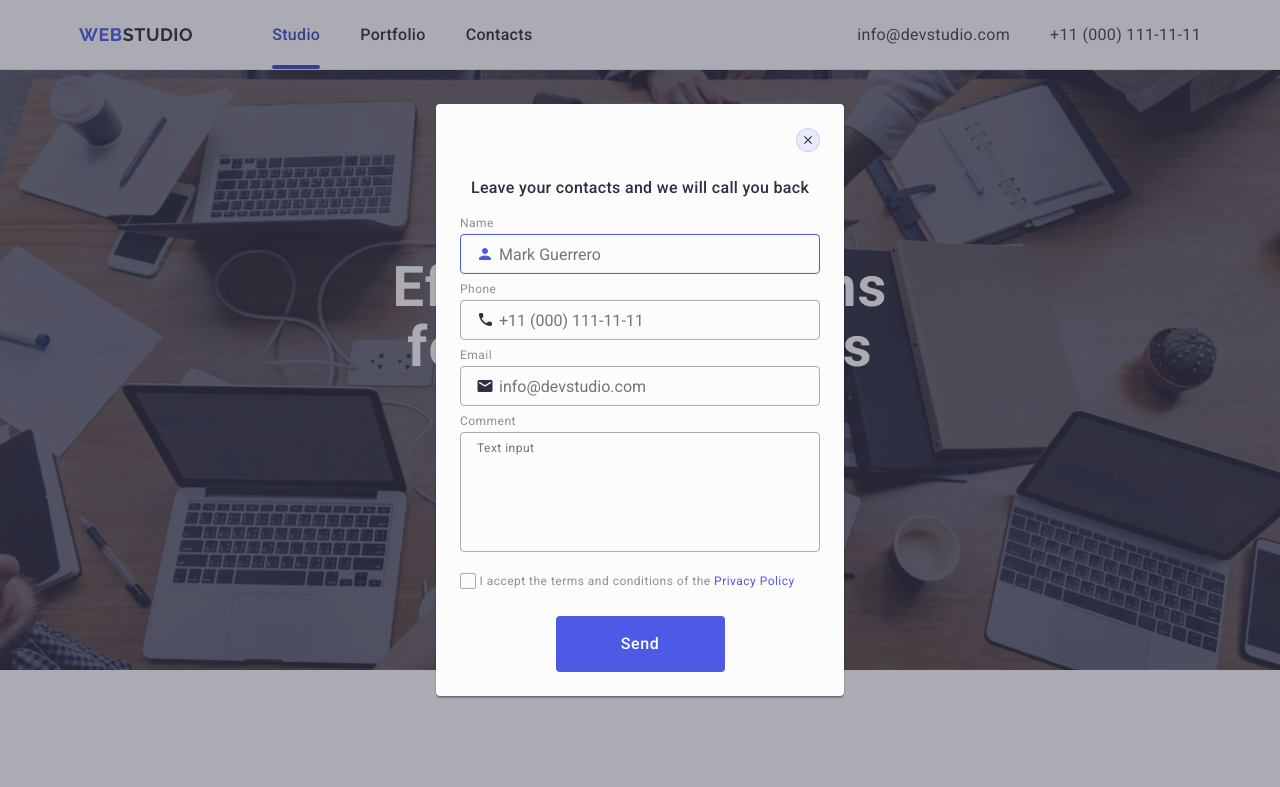
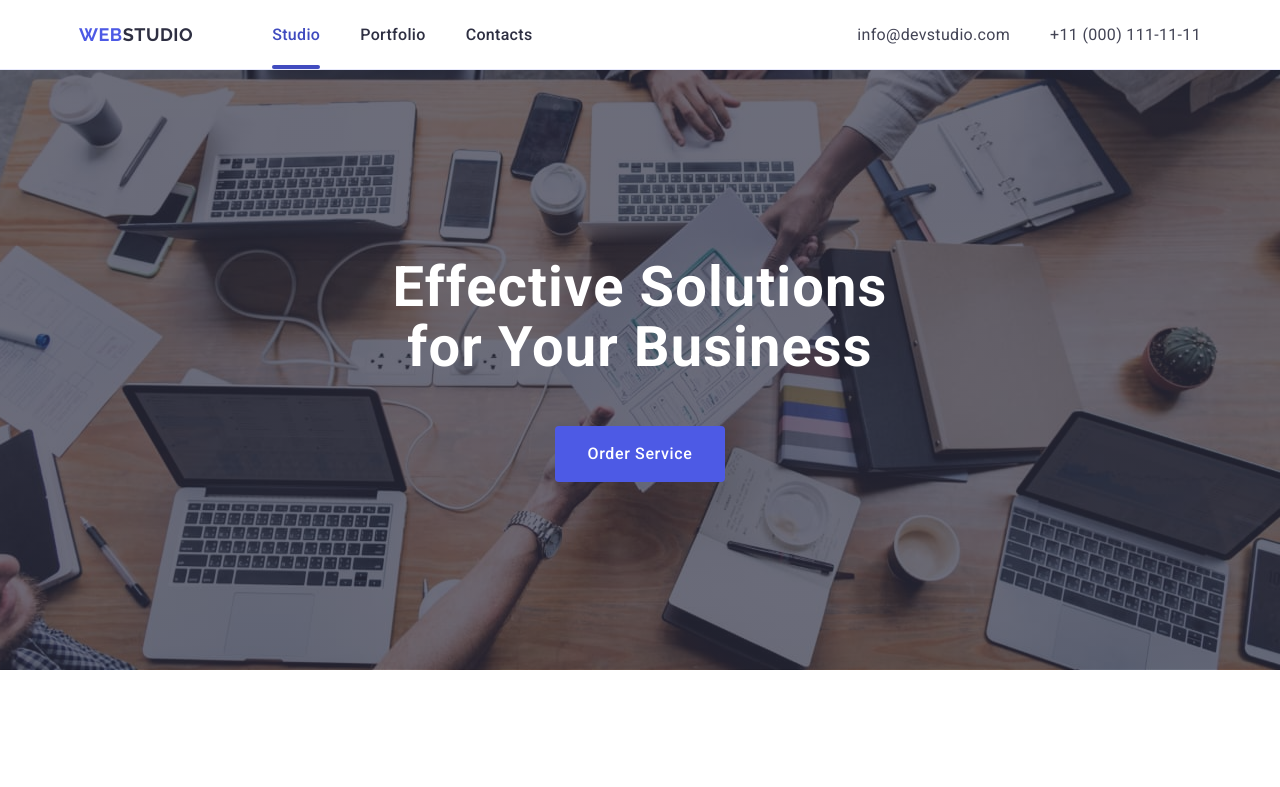
Before and after one commit to YevheniiaMushyk/goit-markup-hw-05, a plain HTML site: page index.html in a window 1280 px wide. Shown: the top 787 px of the page. Drawn offline with nearby package versions, Linux system fonts and the light colour scheme.

Commit message:
Change modal visility

```diff
--- a/css/styles.css
+++ b/css/styles.css
@@ -616,7 +616,11 @@ a.nav-menu:focus {
 }
 
 /* MODAL WINDOW */
-.modal_win {
+.modal_hidden {
+    display: none;
+}
+
+.is_open {
     position: fixed;
     z-index: 999;
     top: 0;
@@ -627,7 +631,7 @@ a.nav-menu:focus {
     transition: opacity 250ms cubic-bezier(0.4, 0, 0.2, 1), visibility 250ms cubic-bezier(0.4, 0, 0.2, 1);
 }
 
-.is_open {
+.modal_win {
     position: absolute;
     top: 50%;
     left: 50%;
--- a/index.html
+++ b/index.html
@@ -415,8 +415,8 @@
             </div>
         </footer>
 
-        <div class="modal_win">
-            <div class="is_open container_modal">
+        <div class="modal_hidden is_open">
+            <div class="modal_win container_modal">
                 <button class="close_modal" type="button">
                     <svg class="close_button" width="8" height="8">
                         <use href="./images/icons.svg#icon-close"></use>
```
